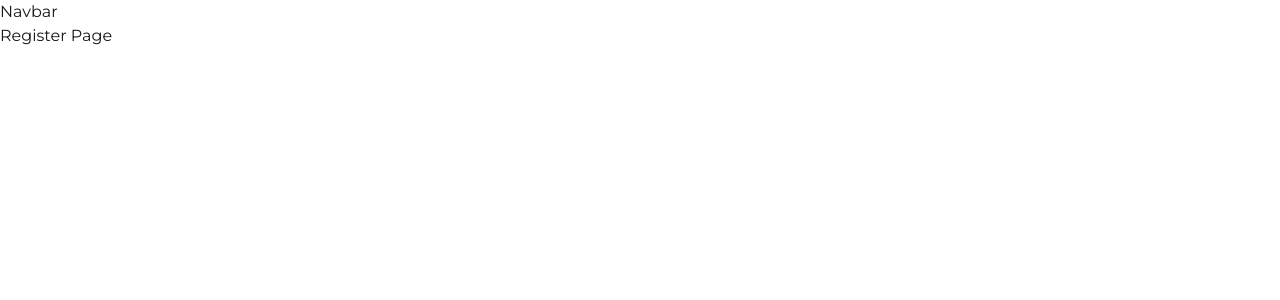
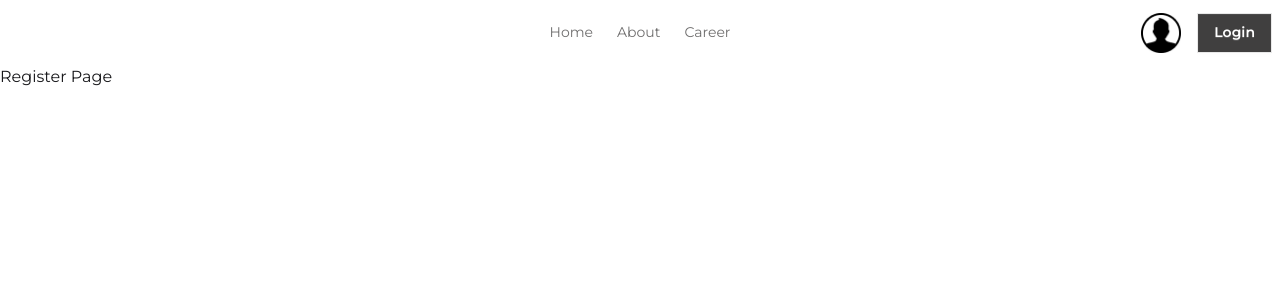
Before and after one commit to Saharier36/The-Dragon-News, a Next.js app: page /register in a window 1280 px wide. Shown: the top 300 px of the page. Built offline with nearby package versions, Linux system fonts and the light colour scheme.

Commit message:
Design Navbar

```diff
--- /dev/null
+++ b/src/app/(main)/about-us/page.jsx
@@ -0,0 +1,11 @@
+import React from 'react';
+
+const AboutPage = () => {
+    return (
+        <div>
+            <h2>About Us</h2>
+        </div>
+    );
+};
+
+export default AboutPage;
--- /dev/null
+++ b/src/app/(main)/career/page.jsx
@@ -0,0 +1,11 @@
+import React from 'react';
+
+const CareerPage = () => {
+    return (
+        <div>
+            <h2>Career</h2>
+        </div>
+    );
+};
+
+export default CareerPage;
--- a/src/components/shared/Header.jsx
+++ b/src/components/shared/Header.jsx
@@ -10,8 +10,8 @@
         className="mx-auto"
         src={logo}
         alt="Logo"
-        width={300}
-        height={200}
+        width="full"
+        height="full"
       />
       <p className="text-[#403F3F]">Journalism Without Fear or Favour</p>
       <p className="text-[#403F3F] font-medium">
--- /dev/null
+++ b/src/components/shared/NavLink.jsx
@@ -0,0 +1,18 @@
+"use client";
+import Link from "next/link";
+import { usePathname } from "next/navigation";
+import React from "react";
+
+const NavLink = ({ href, children }) => {
+  const pathname = usePathname();
+  const isActive = pathname === href;
+  return (
+    <div>
+      <Link href={href} className={isActive ? "text-blue-500 underline" : ""}>
+        {children}
+      </Link>
+    </div>
+  );
+};
+
+export default NavLink;
--- a/src/components/shared/Navbar.jsx
+++ b/src/components/shared/Navbar.jsx
@@ -1,11 +1,71 @@
-import React from 'react';
+import Image from "next/image";
+import React from "react";
+import userAvatar from "@/assets/user.png";
+import Link from "next/link";
+import NavLink from "./NavLink";
 
 const Navbar = () => {
-    return (
-        <div>
-        Navbar
+  const menuItems = (
+    <>
+      <li>
+        <NavLink href="/">Home</NavLink>
+      </li>
+      <li>
+        <NavLink href="/about-us">About</NavLink>
+      </li>
+      <li>
+        <NavLink href="/career">Career</NavLink>
+      </li>
+    </>
+  );
+  return (
+    <div className="navbar bg-base-100 container mx-auto">
+      <div className="navbar-start">
+        <div className="dropdown">
+          <div tabIndex={0} role="button" className="btn btn-ghost lg:hidden">
+            <svg
+              xmlns="http://www.w3.org/2000/svg"
+              className="h-5 w-5"
+              fill="none"
+              viewBox="0 0 24 24"
+              stroke="currentColor"
+            >
+              {" "}
+              <path
+                strokeLinecap="round"
+                strokeLinejoin="round"
+                strokeWidth="2"
+                d="M4 6h16M4 12h8m-8 6h16"
+              />{" "}
+            </svg>
+          </div>
+          <ul
+            tabIndex="-1"
+            className="menu menu-sm dropdown-content bg-base-100 text-[#706F6F] rounded-box z-1 mt-3 w-52 p-2 shadow"
+          >
+            {menuItems}
+          </ul>
         </div>
-    );
+        <a></a>
+      </div>
+      <div className="navbar-center hidden lg:flex">
+        <ul className="menu menu-horizontal text-[#706F6F] px-1">
+          {menuItems}
+        </ul>
+      </div>
+      <div className="navbar-end gap-4">
+        <div className="w-10 rounded-full">
+          <Image width={40} height={40} alt="User Avatar" src={userAvatar} />
+        </div>
+        <Link
+          href="/login"
+          className="btn bg-[#403F3F] text-white hover:bg-[#353333] rounded-none"
+        >
+          Login
+        </Link>
+      </div>
+    </div>
+  );
 };
 
 export default Navbar;
```
